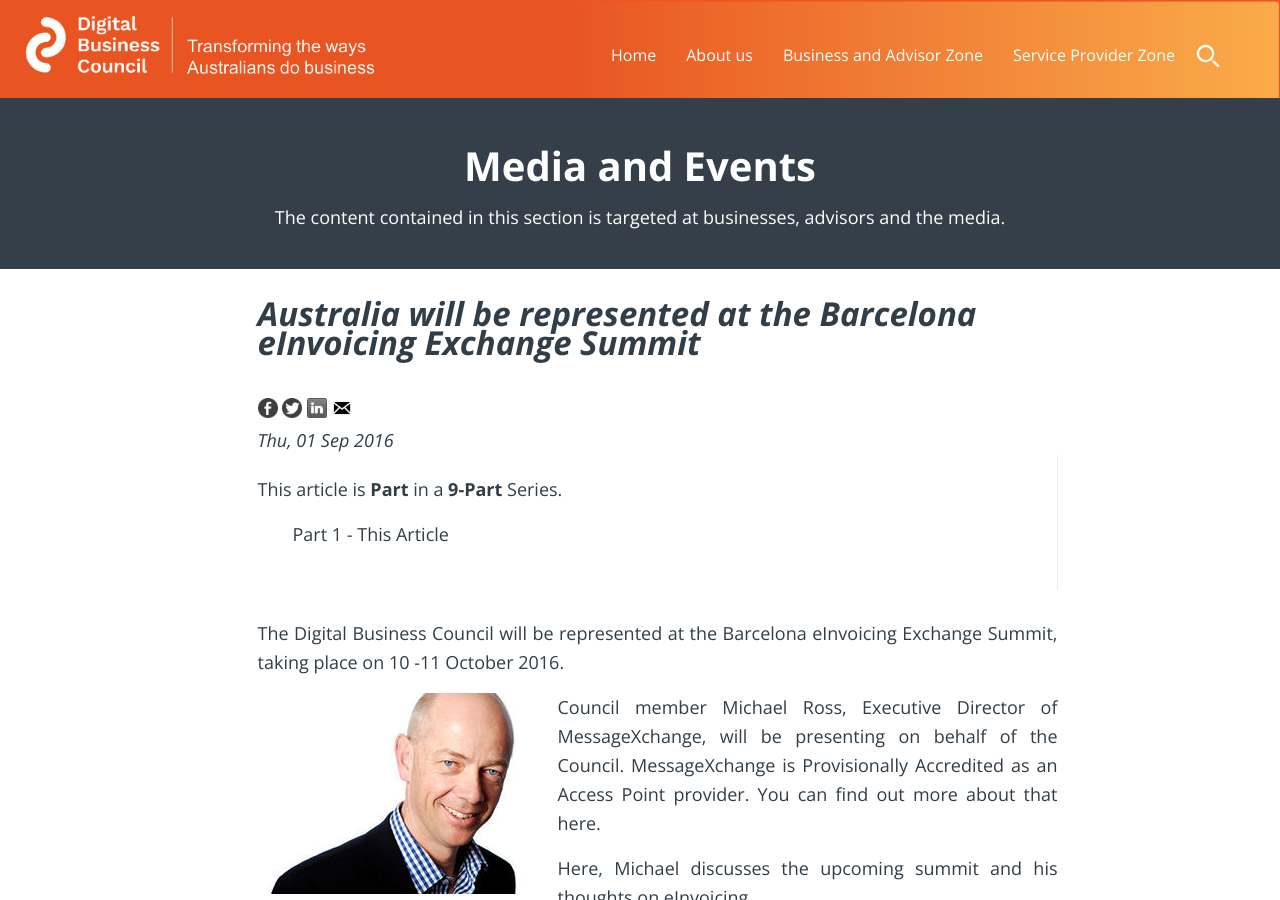
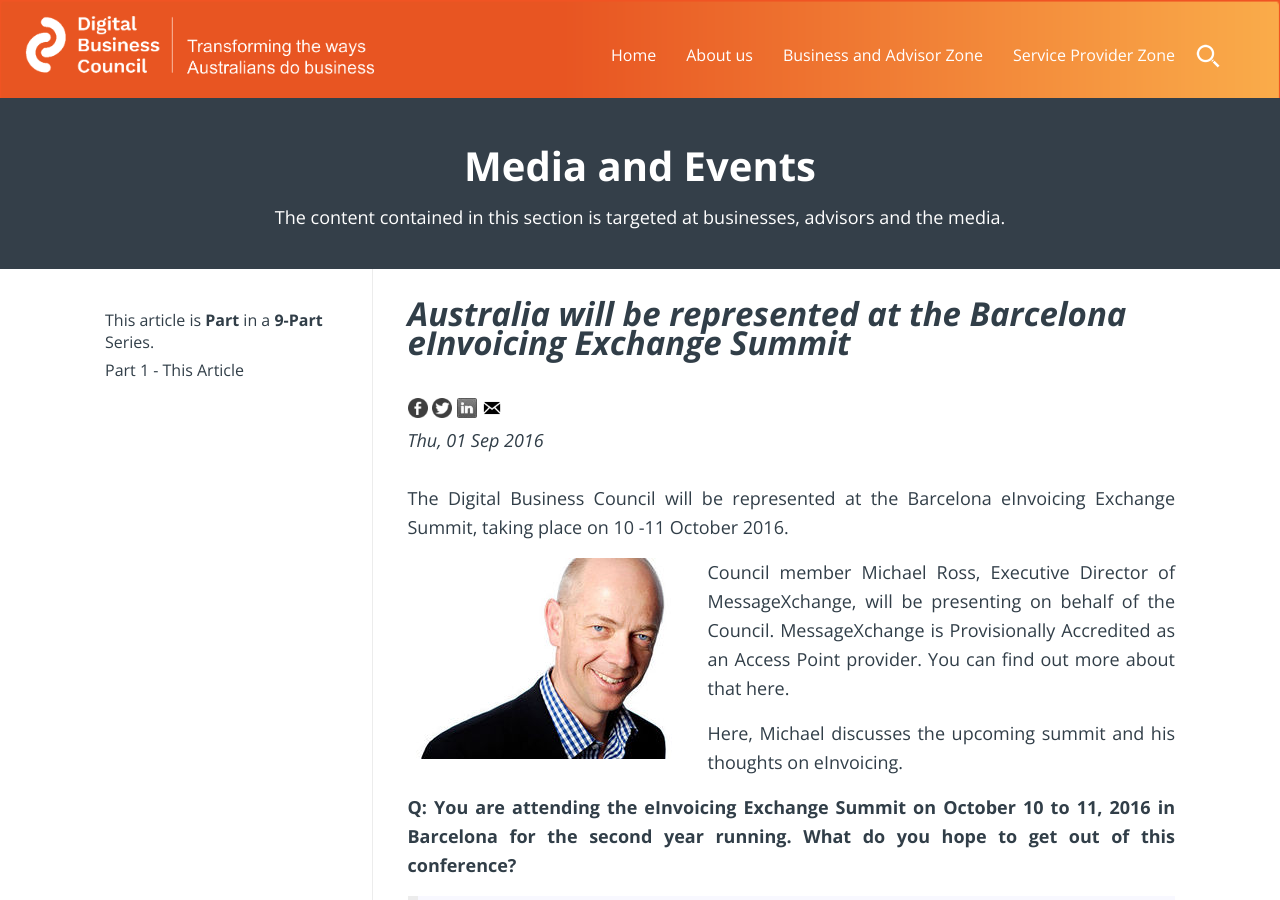
Before and after one commit to Digital-Business-Council/Digital-Business-Council.github.io, a Jekyll site: the page built from _posts/blogs/2016-09-01-Barcelona1.md, in a window 1280 px wide and 900 px high. Built offline with Jekyll 4.4.1, drawn with Linux system fonts in a browser that asks for light colours; comment, search, counter and statistics services are not loaded.

Commit message:
Update main-blog-content-layout1.html

```diff
--- a/_includes/main-blog-content-layout1.html
+++ b/_includes/main-blog-content-layout1.html
@@ -3,6 +3,7 @@
         <!--<div class="page-sidebar">
             {% include sidebar-menu.html %}
         </div>-->
+        {% include blog-series.html %}
         <div class="page-content">
             <h1><i>{{ page.title }}</i></h1>
 
@@ -13,7 +14,7 @@
             <br>
             <i>{{ page.date | date: "%a, %d %b %Y" }}</i>
             <br>
-            {% include blog-series.html %}
+
             <br>
             <div id="layout1">
             {{ content }}
```
